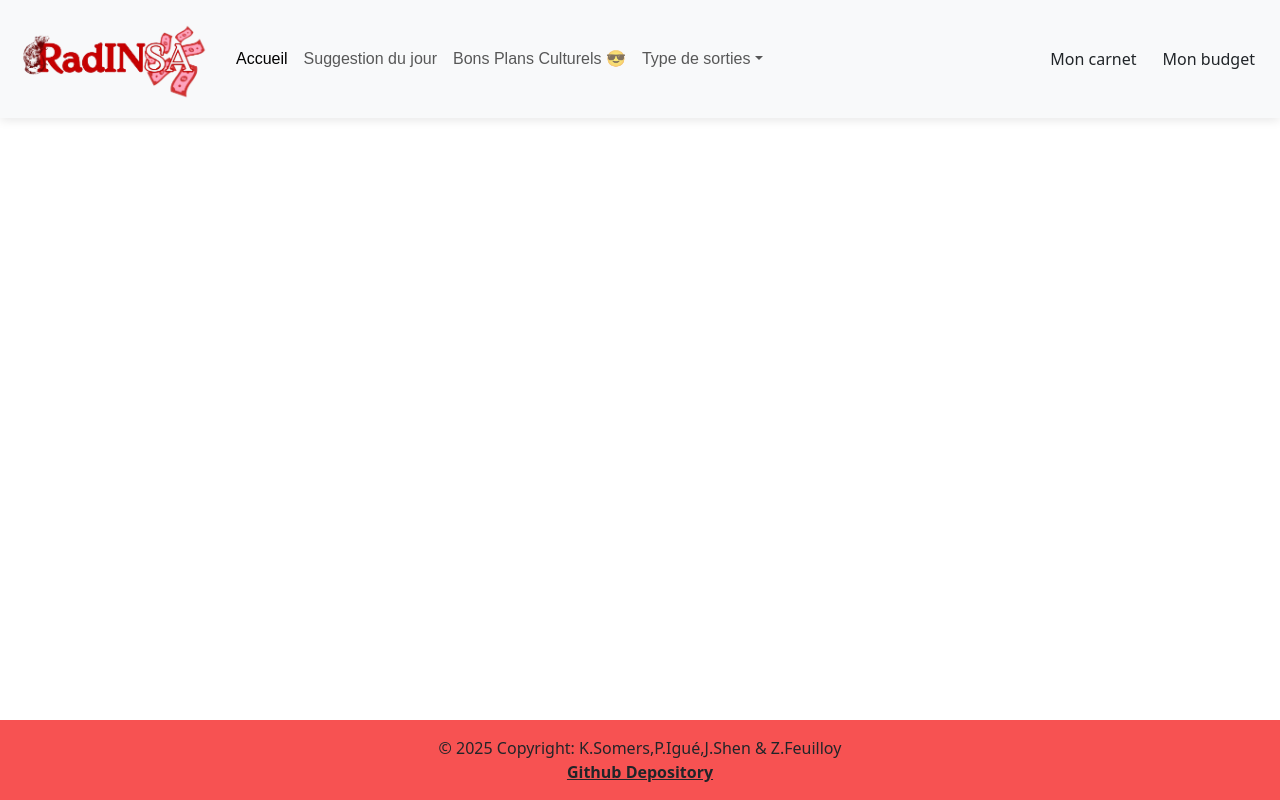
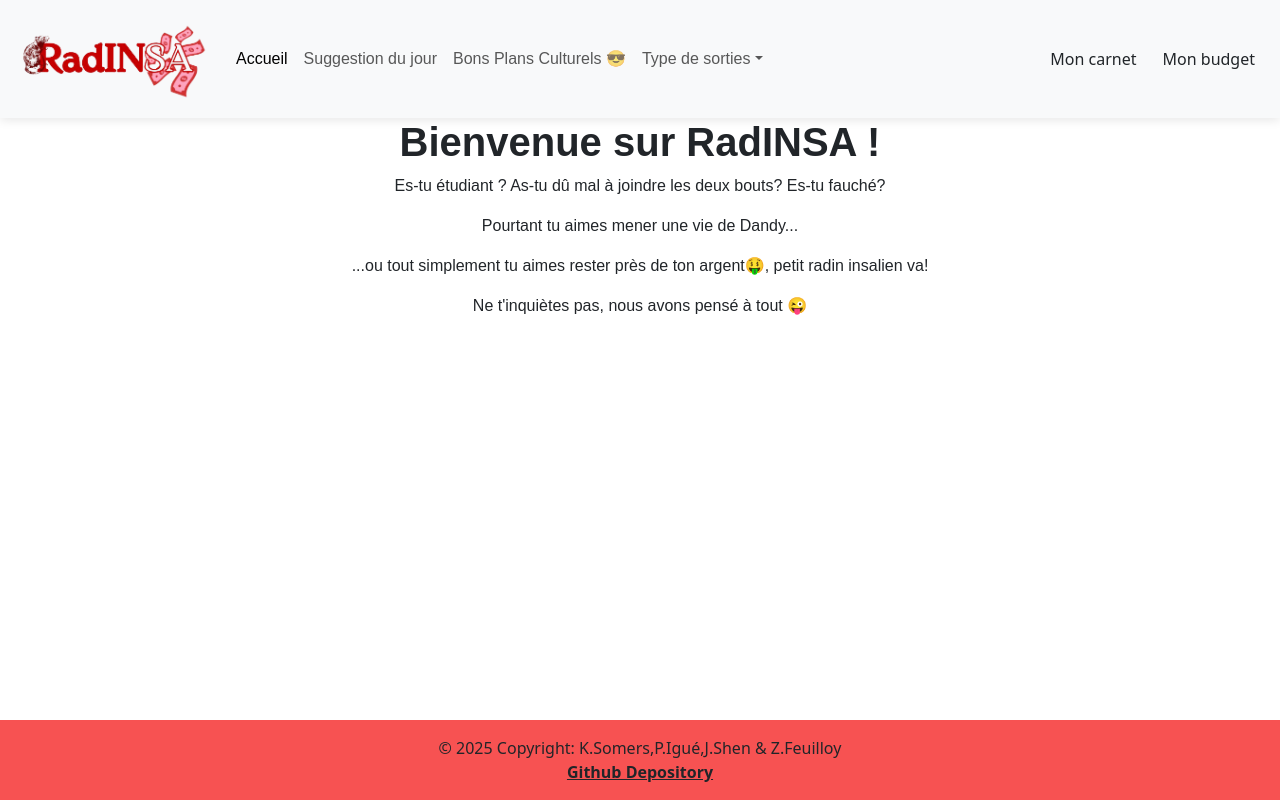
Before and after one commit to kitKatdarkMint/WEB, a React (Vite) app: page / in a window 1280 px wide. Both pictures are taken after a click on the link "Accueil". Built offline with nearby package versions, Linux system fonts and the light colour scheme.

Commit message:
ajout accueil

```diff
--- /dev/null
+++ b/src/components/Accueil.tsx
@@ -0,0 +1,21 @@
+function Accueil() {
+  return (
+    <div className="content">
+      <h1 className="farro-bold text-center">Bienvenue sur RadINSA !</h1>
+      <p className="text-center">
+        Es-tu étudiant ? As-tu dû mal à joindre les deux bouts? Es-tu fauché?
+      </p>
+      <p className="text-center">
+        Pourtant tu aimes mener une vie de Dandy...{" "}
+      </p>
+      <p className="text-center">
+        ...ou tout simplement tu aimes rester près de ton argent🤑, petit radin
+        insalien va!
+      </p>
+      <p className="text-center">
+        Ne t'inquiètes pas, nous avons pensé à tout 😜{" "}
+      </p>
+    </div>
+  );
+}
+export default Accueil;
--- a/src/components/App.tsx
+++ b/src/components/App.tsx
@@ -5,11 +5,13 @@ import BonsPlans from "./BonsPlans";
 import Budget from "./Budget";
 import Footer from "./Footer";
 import Suggestion from "./Suggestion";
+import Accueil from "./Accueil";
 
 function App() {
   const [showBonsPlans, setShowBonsPlans] = useState(false);
   const [showBudget, setShowBudget] = useState(false);
   const [showSuggestion, setShowSuggestion] = useState(false);
+  const [showAccueil, setShowAccueil] = useState(false);
 
   return (
     <div className="d-flex flex-column min-vh-100">
@@ -17,6 +19,7 @@ function App() {
         setShowBonsPlans={setShowBonsPlans}
         setShowBudget={setShowBudget}
         setShowSuggestion={setShowSuggestion}
+        setShowAccueil={setShowAccueil}
       />
 
       <main className="flex-grow-1">
@@ -26,6 +29,7 @@ function App() {
         </div>
         {showSuggestion && <Suggestion />}
         {showBonsPlans && <BonsPlans />}
+        {showAccueil && <Accueil />}
       </main>
 
       <Footer />
--- a/src/components/Navbar.tsx
+++ b/src/components/Navbar.tsx
@@ -4,15 +4,24 @@ interface Props {
   setShowBonsPlans: React.Dispatch<React.SetStateAction<boolean>>;
   setShowBudget: React.Dispatch<React.SetStateAction<boolean>>;
   setShowSuggestion: React.Dispatch<React.SetStateAction<boolean>>;
+  setShowAccueil: React.Dispatch<React.SetStateAction<boolean>>;
 }
-function Navbar({ setShowBonsPlans, setShowBudget, setShowSuggestion }: Props) {
+function Navbar({
+  setShowBonsPlans,
+  setShowBudget,
+  setShowSuggestion,
+  setShowAccueil,
+}: Props) {
   return (
     <nav className="navbar navbar-expand-lg bg-body-tertiary">
       <div className="container-fluid">
         <a
           className="navbar-brand"
           href="#"
-          onClick={() => setShowBonsPlans(false)}
+          onClick={() => {
+            setShowBonsPlans(false);
+            setShowSuggestion(false);
+          }}
         >
           <img src="/src/assets/RadINSA.png" alt="radINSA" width="200" />
         </a>
@@ -37,6 +46,7 @@ function Navbar({ setShowBonsPlans, setShowBudget, setShowSuggestion }: Props) {
                 onClick={() => {
                   setShowBonsPlans(false);
                   setShowSuggestion(false);
+                  setShowAccueil(true);
                 }}
               >
                 Accueil
@@ -49,6 +59,7 @@ function Navbar({ setShowBonsPlans, setShowBudget, setShowSuggestion }: Props) {
                 onClick={() => {
                   setShowBonsPlans(false);
                   setShowSuggestion(true);
+                  setShowAccueil(false);
                 }}
               >
                 Suggestion du jour
@@ -61,6 +72,7 @@ function Navbar({ setShowBonsPlans, setShowBudget, setShowSuggestion }: Props) {
                 onClick={() => {
                   setShowBonsPlans(true);
                   setShowSuggestion(false);
+                  setShowAccueil(false);
                 }}
               >
                 Bons Plans Culturels 😎
```
Also changed, not shown: 1 other file (tests, documents, lock files or other folders).
